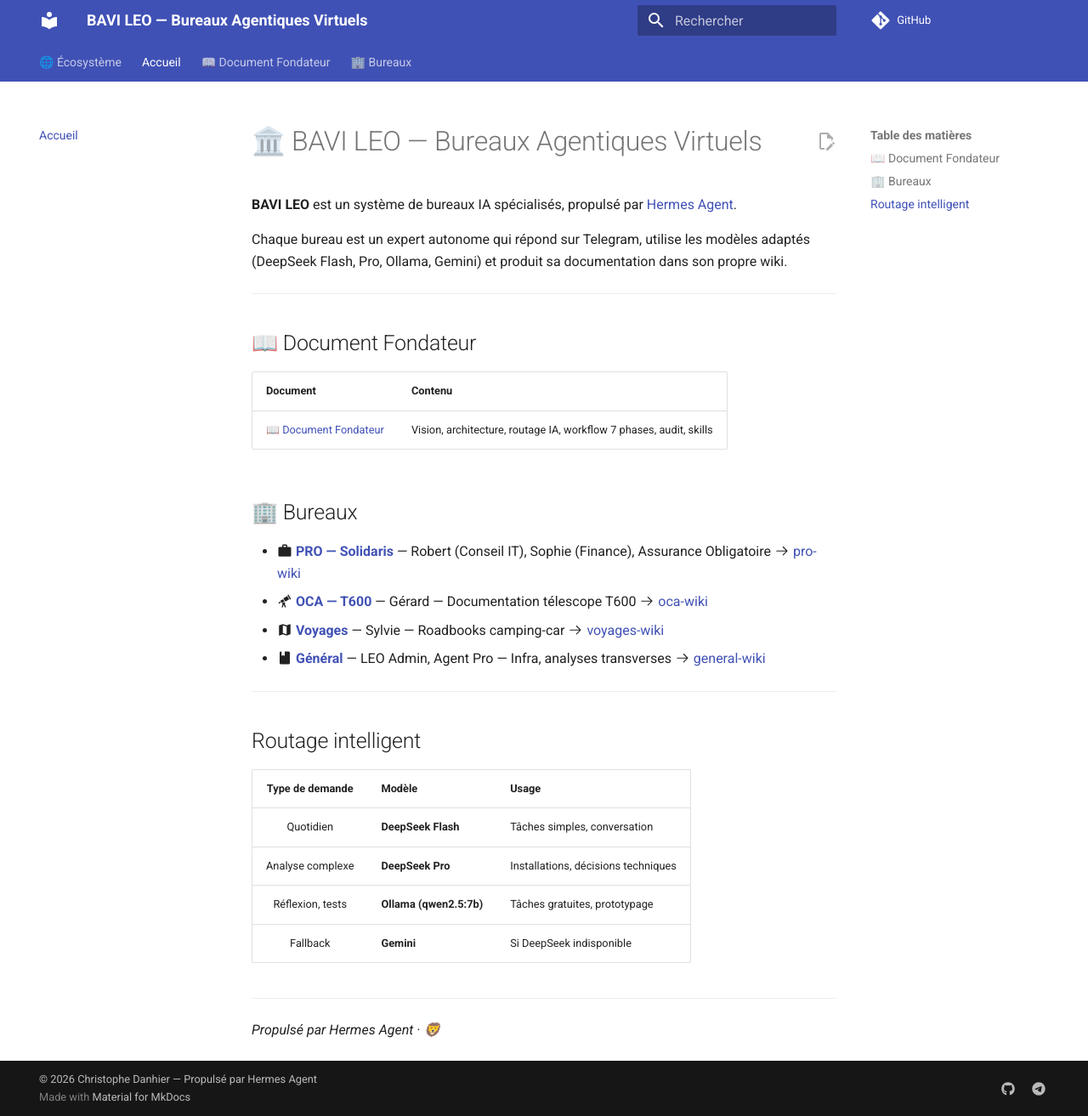
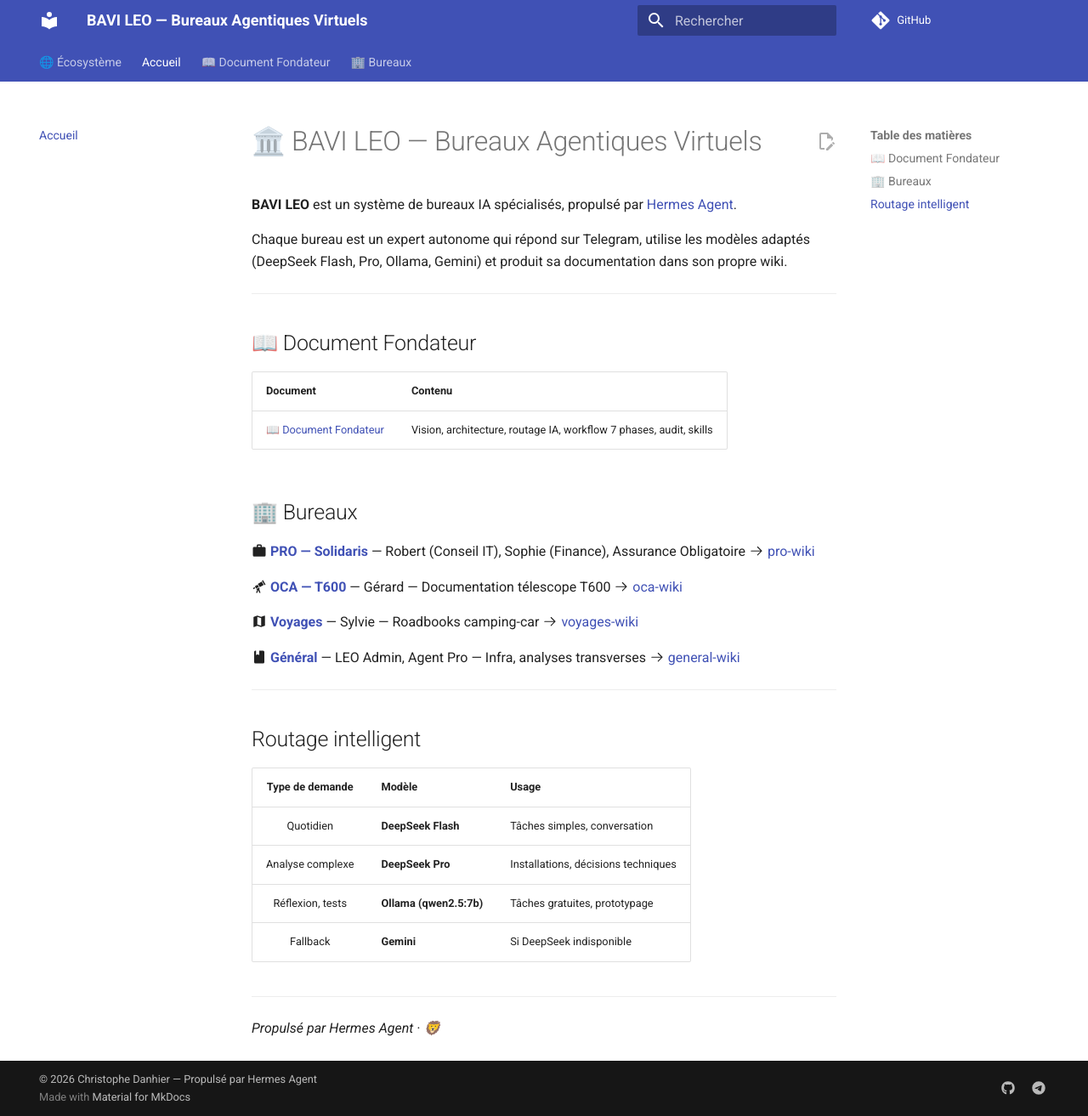
Before and after one commit to christophedanhier-hash/BAVI_LEO, an MkDocs documentation site: the page built from docs/index.md, in a window 1280 px wide and 1313 px high. Shown: the whole window at 85% size. Built offline with MkDocs 1.6.1 and Material for MkDocs 9.7.7, drawn with Linux system fonts in a browser that asks for light colours; comment, search, counter and statistics services are not loaded.

```diff
--- a/docs/index.md
+++ b/docs/index.md
@@ -14,10 +14,13 @@ Chaque bureau est un expert autonome qui répond sur Telegram, utilise les modè
 
 ## 🏢 Bureaux
 
-- :material-briefcase: [**PRO — Solidaris**](https://christophedanhier-hash.github.io/pro-wiki/) — Robert (Conseil IT), Sophie (Finance), Assurance Obligatoire :octicons-arrow-right-24: [pro-wiki](https://christophedanhier-hash.github.io/pro-wiki/)
-- :material-telescope: [**OCA — T600**](https://christophedanhier-hash.github.io/oca-wiki/) — Gérard — Documentation télescope T600 :octicons-arrow-right-24: [oca-wiki](https://christophedanhier-hash.github.io/oca-wiki/)
-- :material-map: [**Voyages**](https://christophedanhier-hash.github.io/voyages-wiki/) — Sylvie — Roadbooks camping-car :octicons-arrow-right-24: [voyages-wiki](https://christophedanhier-hash.github.io/voyages-wiki/)
-- :material-book: [**Général**](https://christophedanhier-hash.github.io/general-wiki/) — LEO Admin, Agent Pro — Infra, analyses transverses :octicons-arrow-right-24: [general-wiki](https://christophedanhier-hash.github.io/general-wiki/)
+:material-briefcase: [**PRO — Solidaris**](https://christophedanhier-hash.github.io/pro-wiki/) — Robert (Conseil IT), Sophie (Finance), Assurance Obligatoire :octicons-arrow-right-24: [pro-wiki](https://christophedanhier-hash.github.io/pro-wiki/)
+
+:material-telescope: [**OCA — T600**](https://christophedanhier-hash.github.io/oca-wiki/) — Gérard — Documentation télescope T600 :octicons-arrow-right-24: [oca-wiki](https://christophedanhier-hash.github.io/oca-wiki/)
+
+:material-map: [**Voyages**](https://christophedanhier-hash.github.io/voyages-wiki/) — Sylvie — Roadbooks camping-car :octicons-arrow-right-24: [voyages-wiki](https://christophedanhier-hash.github.io/voyages-wiki/)
+
+:material-book: [**Général**](https://christophedanhier-hash.github.io/general-wiki/) — LEO Admin, Agent Pro — Infra, analyses transverses :octicons-arrow-right-24: [general-wiki](https://christophedanhier-hash.github.io/general-wiki/)
 
 ---
 
```
Also changed, not shown: docs/bureaux/index.md (+4 -4 lines).
